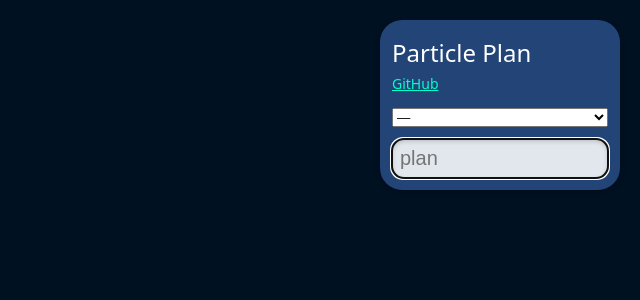
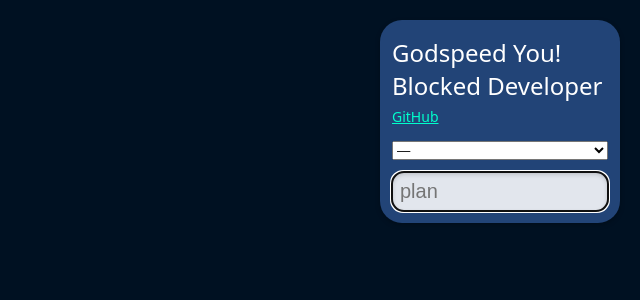
Before and after one commit to kconner/godspeed-you-blocked-developer, a React (Create React App) app: page / in a window 1280 px wide. Shown: the top 300 px of the page, without its empty margins (640-1280 px from the left). Built offline with nearby package versions, Linux system fonts and the light colour scheme.

Commit message:
Decide the project name

```diff
--- a/public/index.html
+++ b/public/index.html
@@ -20,7 +20,7 @@
     work correctly both with client-side routing and a non-root public URL.
     Learn how to configure a non-root public URL by running `npm run build`.
   -->
-  <title>Particle Plan</title>
+  <title>Godspeed You! Blocked Developer</title>
 </head>
 
 <body>
--- a/src/containers/App.tsx
+++ b/src/containers/App.tsx
@@ -10,7 +10,7 @@
     <CurrentPlanCanvas />
     <div className="appSidebar">
       <h1 className="appTitle">
-        Particle Plan
+        Godspeed You! Blocked Developer
       </h1>
       <div className="appGitHubLink">
         <a href="https://github.com/kconner/CriticalPath">GitHub</a>
```
